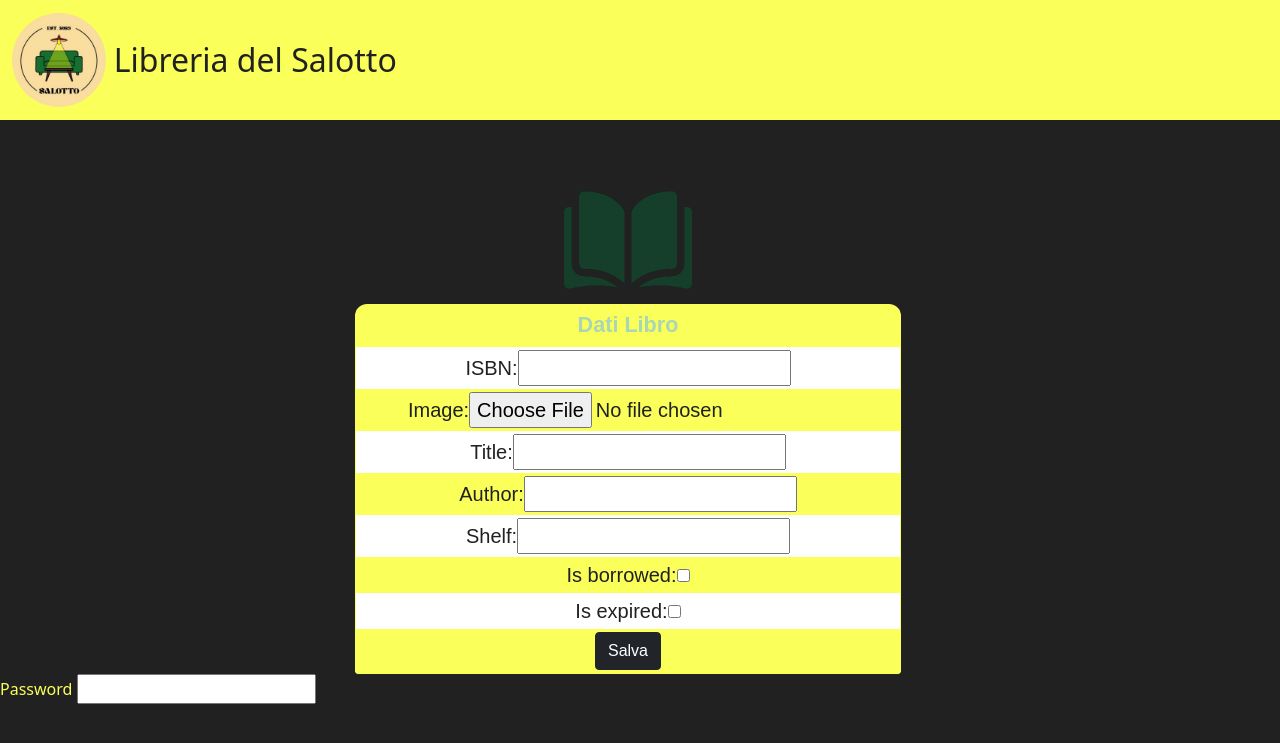
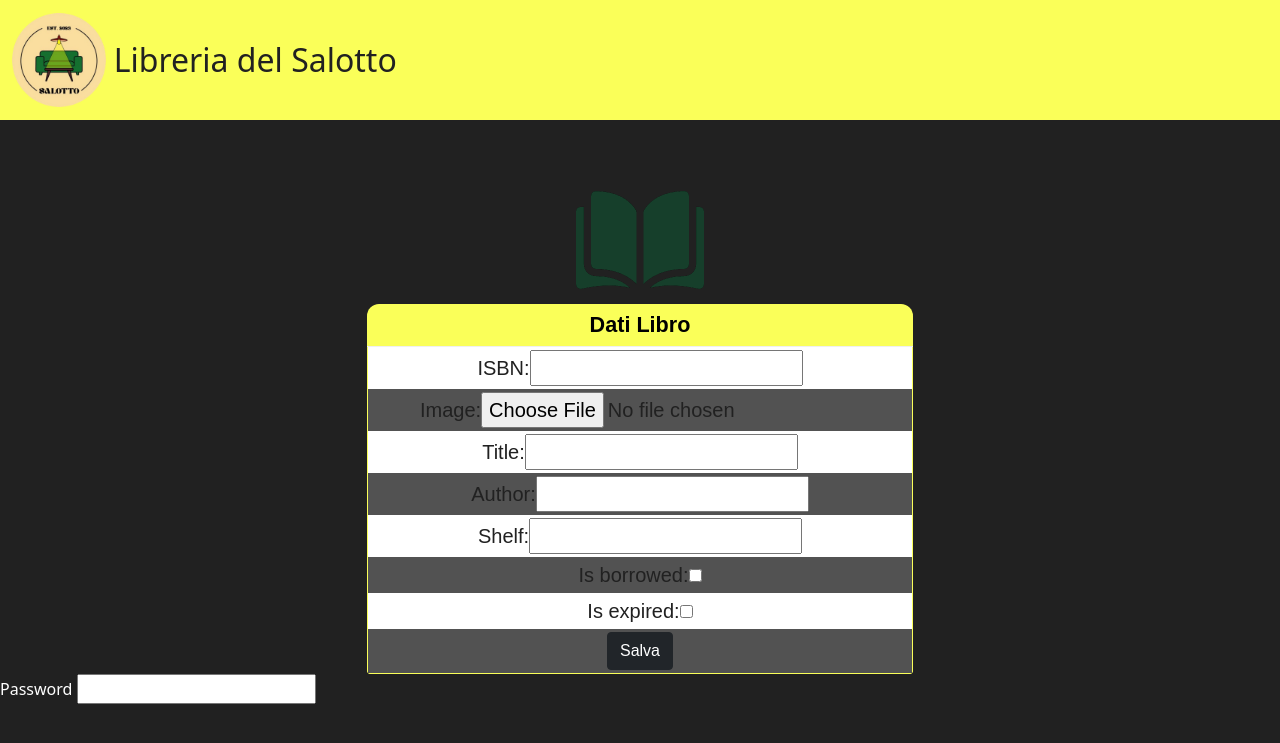
Before and after one commit to andbar27/provaLibreria, a Django app: page /libreria/add-book in a window 1280 px wide. Shown: the top 743 px of the page. Run offline with Django 5.2, Linux system fonts and the light colour scheme.

Commit message:
css merda

```diff
--- a/libreria/models.py
+++ b/libreria/models.py
@@ -25,8 +25,8 @@ class Membro(models.Model):
 class Libro(models.Model):
     book_id = models.CharField(max_length=13, validators=[MinLengthValidator(13)], primary_key=True)
     image = models.ImageField(upload_to='media/', blank=True, null=True, default="./static/libreria/libro.png", validators=[validate_image])
-    title = models.CharField(max_length=100)
-    author = models.CharField(max_length=100)
+    title = models.CharField(max_length=500)
+    author = models.CharField(max_length=200)
     shelf = models.CharField(max_length=3, default='000')
     is_borrowed = models.BooleanField(default=False)
     is_expired = models.BooleanField(default=False)
--- a/libreria/static/libreria/style.css
+++ b/libreria/static/libreria/style.css
@@ -1,6 +1,6 @@
 body{
   background-color: #212121;
-  color:rgb(250, 255, 89);
+  color:rgb(255, 255, 255);
 }
 
 p{
@@ -12,6 +12,16 @@ p{
   background-color: #212121;
   height:30rem;
   margin-bottom:1.5rem;
+}
+
+.row{
+  display: contents;
+  width: 100%;
+  justify-content: center;
+}
+
+h1{
+  color:rgb(250, 255, 89);
 }
 
 .navbar-brand{
@@ -70,10 +80,10 @@ p{
 
 .tab__title {
   text-align: center;
-  color: rgb(169, 214, 180);
+  color: rgb(0, 0, 0);
   font-weight: bold;
   padding: 5px 10px;
-  border-bottom: 1px solid rgb(250, 255, 89);
+  border-bottom: 1px solid rgb(240, 240, 240);
   font-size: 1.35rem;
 }
 
@@ -135,13 +145,13 @@ p{
 }
 
 .item:nth-child(even) {
-  background: rgb(250, 255, 89);
+  background: rgb(82, 82, 82);
 }
 
 .item__left:nth-of-type(4n+3) {
-  background: rgb(250, 255, 89);
+  background: rgb(82, 82, 82);
 }
 
 .item__right:nth-of-type(4n+4) {
-  background: rgb(250, 255, 89);
+  background: rgb(82, 82, 82);
 }
--- a/libreria/templates/libreria/add-book.html
+++ b/libreria/templates/libreria/add-book.html
@@ -5,7 +5,7 @@
 <form method="post" enctype="multipart/form-data">
     {% csrf_token %}
     <div class="container">
-        <div class="row" style="display: inline-flex; width:100%">
+        <div class="row">
             <div class="col-sm" style="margin-top: 5%;">
                 <center>
                     {% load static %}
@@ -16,8 +16,8 @@
                             <div class="tab__center">
                                 <div class="item"><label for="id_book_id">ISBN:</label><input type="text" name="book_id" maxlength="13" required="" id="id_book_id" value="{{ libro.book_id|escape }}"></div>
                                 <div class="item"><label for="id_image">Image:</label><input type="file" name="image" accept="image/*" id="id_image"></div>
-                                <div class="item"><label for="id_title">Title:</label><input type="text" name="title" maxlength="100" required="" id="id_title" value="{{ libro.title|escape }}"></div>
-                                <div class="item"><label for="id_author">Author:</label><input type="text" name="author" maxlength="100" required="" id="id_author" value="{{ libro.author|escape }}"></div>
+                                <div class="item"><label for="id_title">Title:</label><input type="text" name="title" maxlength="500" required="" id="id_title" value="{{ libro.title|escape }}"></div>
+                                <div class="item"><label for="id_author">Author:</label><input type="text" name="author" maxlength="200" required="" id="id_author" value="{{ libro.author|escape }}"></div>
                                 <div class="item"><label for="id_shelf">Shelf:</label><input type="text" name="shelf" maxlength="3" id="id_shelf" value="{{ libro.shelf|escape }}"></div>
                                 <div class="item"><label for="id_is_borrowed">Is borrowed:</label><input type="checkbox" name="is_borrowed" id="id_is_borrowed" {% if libro.is_borrowed %}checked{% endif %}></div>
                                 <div class="item"><label for="id_is_expired">Is expired:</label><input type="checkbox" name="is_expired" id="id_is_expired" {% if libro.is_expired %}checked{% endif %}></div>
--- a/libreria/views.py
+++ b/libreria/views.py
@@ -81,6 +81,7 @@ def restituisci_libro(request, member_id, book_id):
 
 def aggiungi_libro(request):
     context = {}
+    form = LibroForm()
     password_form = PasswordForm()  # Assicuriamoci che esista anche per una richiesta GET
     if request.method == 'POST':
         form = LibroForm(request.POST, request.FILES)
@@ -91,8 +92,6 @@ def aggiungi_libro(request):
             if password_form.cleaned_data.get('password', "") == password:
                 form.save()
                 return redirect('home')  # Reindirizza alla home dopo l'inserimento
-    else: # questo else è utile solo per conservare il form sbagliato
-        form = LibroForm()
 
     context['form'] = form
     context['password_form'] = password_form
@@ -116,15 +115,13 @@ def modifica_libro(request, book_id):
             if password_form.cleaned_data.get('password', "") == password:
                 form.save()
                 return redirect('home')  # Reindirizza alla home dopo l'inserimento
-    else:
-        form = LibroForm(instance=book)
 
     context['form'] = form
     context['password_form'] = password_form
     libri = Libro.objects.all()
     context['libri'] = libri
     context['libro'] = book
-
+    form = LibroForm(instance=book)
     # 2°arg = percorso file  html
     # mettere file html in proj/app/templates/app
     return render(request, 'libreria/add-book.html', context)
--- a/provaLibreria/settings.py
+++ b/provaLibreria/settings.py
@@ -28,7 +28,7 @@ SECRET_KEY = 'django-insecure-$snxo$o)b&78ox$5s8xmyfp#!bcu4y*e0si4bd=)vqh7lzjpv3
 # SECURITY WARNING: don't run with debug turned on in production!
 DEBUG = True
 
-ALLOWED_HOSTS = ["192.168.1.90", "localhost"]
+ALLOWED_HOSTS = ["192.168.1.90", "localhost", "127.0.0.1"]
 
 
 
```
Also changed, not shown: db.sqlite3, libreria/migrations/0010_alter_libro_author_alter_libro_image_and_more.py (added).
